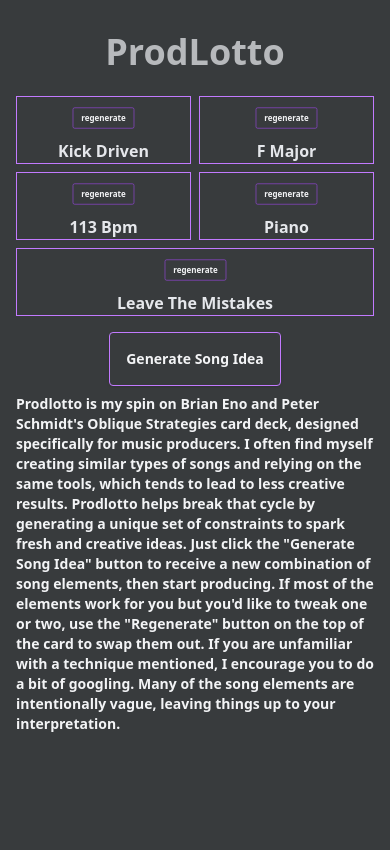
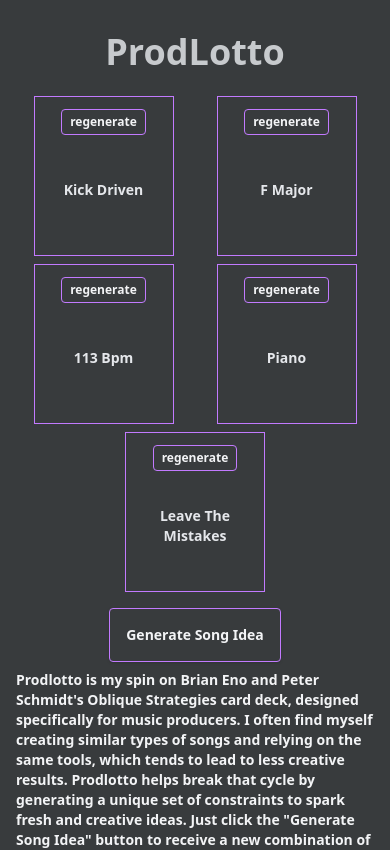
Before and after one commit to DeanEby/prodlotto, a React (Vite) app in the folder prodlotto/: page / in a window 390 px wide. Shown: the top 850 px of the page. Built offline with nearby package versions, Linux system fonts and the light colour scheme.

Commit message:
Build: Mobile friendly text/boxsize

```diff
--- a/prodlotto/src/components/card.tsx
+++ b/prodlotto/src/components/card.tsx
@@ -4,10 +4,12 @@
     id: number,
 }) => {
   return (
-  <div className="grid-cols-5 text-base sm:text-lg md:text-xl lg:text-2xl xl:text-3xl grid-rows-5 border border-purple-400 w-[250px] h-auto sm:h-[300px] w-full md:w-1/2 flex-1 mx-auto max-w-md">
-    <button className="cursor-pointer bg-transparent text-base sm:text-lg md:text-xl lg:text-2xl xl:text-3xl hover:bg-gray-400 text-gray-100 hover:text-purple-800 text-grey-100 font-semibold py-2 px-4 border border-purple-500 hover:border-transparent rounded scale-50"
-        onClick={() => updateElement(id)}>regenerate</button>
-    <h1 id={String(id)} className="transition-opacity duration-200"></h1>
+  <div className="grid grid-cols-5 grid-rows-5 border border-purple-400 w-[140px] h-[160px] sm:w-[250px] sm:h-[300px] mx-auto p-2">
+    <div className="col-span-5">
+      <button className="cursor-pointer bg-transparent text-xs sm:text-sm md:text-base hover:bg-gray-400 text-gray-100 hover:text-purple-800 text-grey-100 font-semibold py-1 px-2 border border-purple-400 hover:border-transparent rounded"
+          onClick={() => updateElement(id)}>regenerate</button>
+    </div>
+    <h1 id={String(id)} className="transition-opacity duration-200 text-center col-span-5 row-span-4 flex items-center justify-center text-sm sm:text-lg md:text-xl lg:text-2xl"></h1>
   </div>
   )
 }
```
Also changed, not shown: 5 other files (tests, documents, lock files or other folders).
